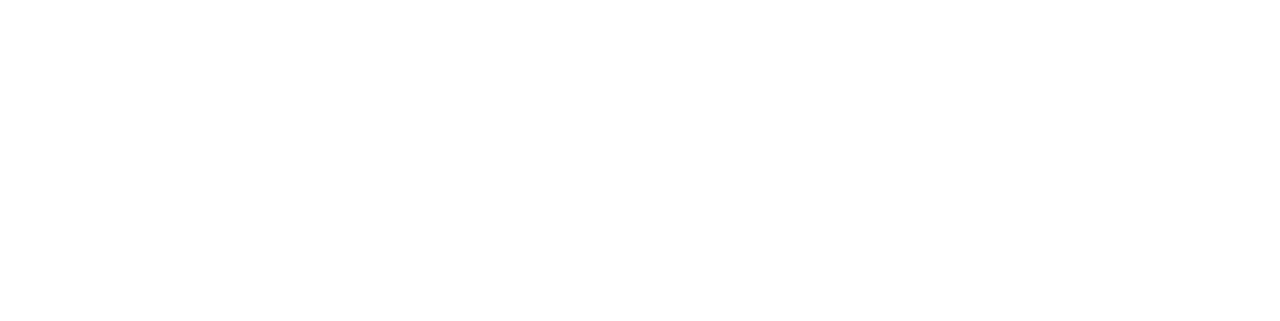
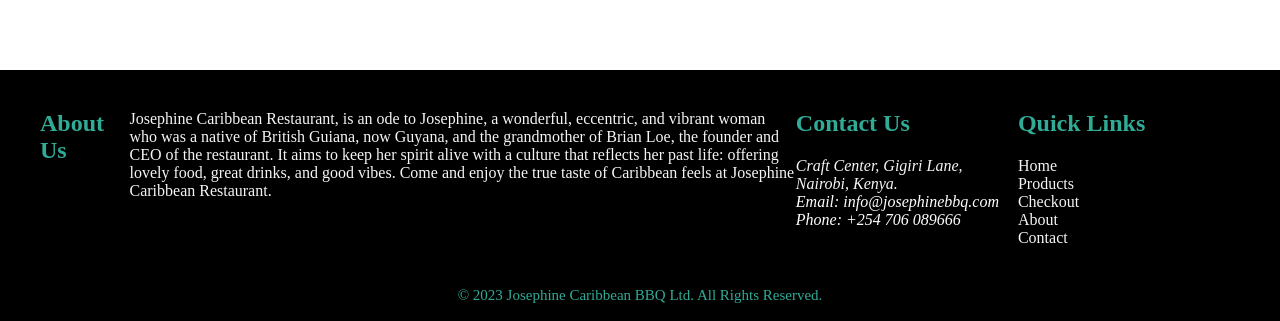
Before and after one commit to brw-automations/restaurant-erp, a React (Vite) app: page / in a window 1280 px wide. Shown: the part 825-1146 px from the top of the page. Before the commit the page ends 825 px from the top, so only its background shows below. Built offline with nearby package versions, Linux system fonts and the light colour scheme.

Commit message:
add footer

```diff
--- a/src/App.css
+++ b/src/App.css
@@ -78,3 +78,9 @@
     margin: 4rem 2rem;
   }
 }
+
+.app{
+  display: flex;
+  flex-direction: column;
+  gap: 20px;
+}
--- a/src/App.jsx
+++ b/src/App.jsx
@@ -9,12 +9,13 @@
 import Checkout from "./pages/checkout/Checkout"
 import ProductsPage from "./pages/products/Products";
 import Contact from "./pages/contact/Contact";
+import Footer from './components/footer/Footer';
 
 function App() {
   const [count, setCount] = useState(0)
 
   return (
-    <Fragment>
+    <div className='app'>
       <Navbar />
       <main className="container">
         <Routes>
@@ -26,7 +27,8 @@
           <Route path="/auth" element={<Auth />} />
         </Routes>
       </main>
-    </Fragment>
+      <Footer />
+    </div>
   );
 }
 
--- /dev/null
+++ b/src/components/footer/Footer.css
@@ -0,0 +1,73 @@
+.footer-wrapper {
+    bottom: 0;
+    display: flex;
+    flex-direction: column;
+    align-items: center;
+    gap: 20px;
+    background-color: var(--text-color);
+    color: var(--secondary-color-light);
+    padding: 20px;
+    margin-top: 50px;
+}
+
+.footer-description {
+    display: flex;
+    justify-content: space-between;
+    padding: 20px;
+}
+
+.footer-description__about {
+    width: 60%;
+}
+
+.footer-description__quicklinks {
+    width: 20%;
+}
+
+.footer-description__contact {
+    width: 20%;
+}
+
+.footerLinks {
+    margin-top: 20px;
+    display: flex;
+    flex-direction: column;
+
+}
+
+
+.footerlink {
+    text-decoration: none;
+    color: var(--secondary-color);
+}
+
+
+.footer-description__contact address {
+    margin-top: 20px;
+}
+
+.footer-header {
+    color: var(--accent-color1);
+    text-transform: capitalize;
+}
+
+
+.footer-copyright {
+    color: var(--accent-color1);
+    text-align: center;
+    font-size: 15px;
+}
+
+@media screen and (max-width: 960px) {
+    .footer-description {
+        flex-direction: column;
+        padding: 20px;
+        gap: 50px;
+    }
+
+    .footer-description__about,
+    .footer-description__quicklinks,
+    .footer-description__contact {
+        width: 90%;
+    }
+}
--- /dev/null
+++ b/src/components/footer/Footer.jsx
@@ -0,0 +1,67 @@
+import React from "react";
+import CustomLink from "../customlink/CustomLink";
+import "./Footer.css";
+
+
+const pages = ["About", "Products & Services", "Contact"];
+function Footer() {
+    const currentYear = new Date().getFullYear();
+    return (
+      <div className="footer-wrapper">
+        <div className="footer-description">
+          <h2 className="footer-header">About us</h2>
+          <div className="footer-description__about">
+            <p>
+              Josephine Caribbean Restaurant, is an ode to Josephine, a
+              wonderful, eccentric, and vibrant woman who was a native of
+              British Guiana, now Guyana, and the grandmother of Brian Loe, the
+              founder and CEO of the restaurant. It aims to keep her spirit
+              alive with a culture that reflects her past life: offering lovely
+              food, great drinks, and good vibes. Come and enjoy the true taste
+              of Caribbean feels at Josephine Caribbean Restaurant.
+            </p>
+          </div>
+          <div className="footer-description__contact">
+            <h2 className="footer-header">Contact Us</h2>
+            <address>
+              Craft Center, Gigiri Lane,
+              <br />
+              Nairobi, Kenya.
+              <br />
+              <a
+                href="info@josephinebbq.com"
+                style={{ textDecoration: "none", color: "white" }}
+              >
+                Email: info@josephinebbq.com
+              </a>
+              <br />
+              <a
+                style={{ textDecoration: "none", color: "white" }}
+                href="tel:+254706089666"
+              >
+                Phone: +254 706 089666
+              </a>
+            </address>
+          </div>
+          <div className="footer-description__quicklinks">
+            <h2 className="footer-header">Quick Links</h2>
+            <div className="footerLinks">
+              <CustomLink to="/">Home</CustomLink>
+              <CustomLink to="/products">Products</CustomLink>
+              <CustomLink to="/checkout">Checkout</CustomLink>
+              <CustomLink to="/about">About</CustomLink>
+              <CustomLink to="/contact">Contact</CustomLink>
+            </div>
+          </div>
+        </div>
+        <div className="footer-copyright">
+          <p>
+            &copy; {currentYear} Josephine Caribbean BBQ Ltd. All Rights
+            Reserved.
+          </p>
+        </div>
+      </div>
+    );
+}
+
+export default Footer;
--- a/src/containers/products/Products.css
+++ b/src/containers/products/Products.css
@@ -1,12 +1,11 @@
 .products__container {
-    height: 75vh;
+    min-height: 75vh;
     width: 100%;
     -ms-overflow-style: none;
     scrollbar-width: none;
     display: flex;
     flex-wrap: wrap;
     justify-content: space-between;
-    /* align-items: center; */
     gap: 20px;
     padding: 20px;
 }
@@ -76,10 +75,10 @@
 
 @media screen and (max-width: 700px) {
     .products__container {
-        height: 75vh;
+        min-height: 75vh;
         width: 100%;
         gap: 10px;
-        padding: 5px;
+        padding: 10px;
     }
 
     .product__wrapper {
```
